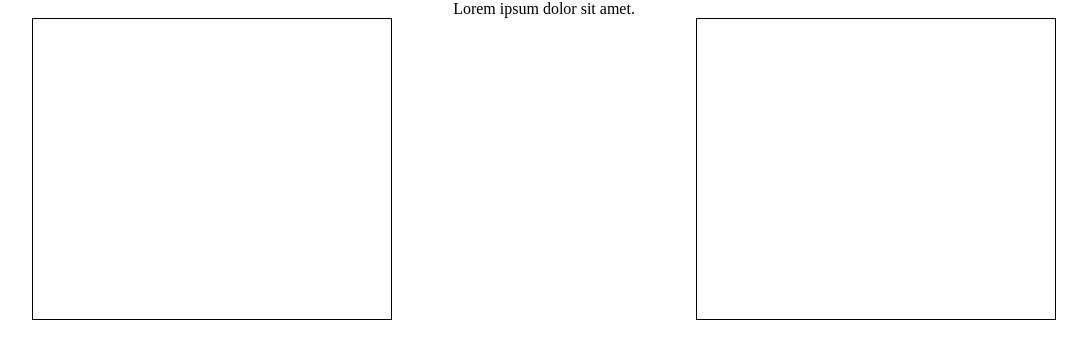
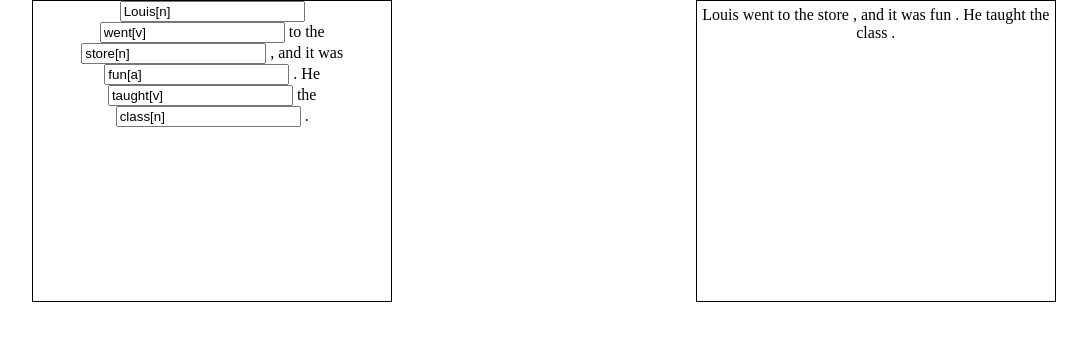
Before and after one commit to HasanAldhahi/Madlibs, a plain HTML site: page index.html in a window 1280 px wide. Shown: the whole page, without its empty margins (96-1183 px from the left). Drawn offline with Linux system fonts and the light colour scheme.

Commit message:
we have added the live change feature using the event listener called input, we have reached to tabbing stage not completed also we have the 20 words limit mark yet to be finished

```diff
--- a/index.html
+++ b/index.html
@@ -9,11 +9,14 @@
 </head>
 
 <body>
-  <p>Lorem ipsum dolor sit amet.</p>
+
   <div class="container">
     <div class='madLibsEdit'>
+      <p id="editP"></p>
+
     </div>
     <div class='madLibsPreview'>
+      <p id="previewP"></p>
     </div>
   </div>
 
--- a/madlibs.js
+++ b/madlibs.js
@@ -29,12 +29,12 @@
  */
 
 
+
+
 const preview = document.getElementsByClassName("madLibsPreview");
 const edit = document.getElementsByClassName("madLibsEdit");
-
-
-
-
+const previewP = document.getElementById("previewP");
+const editP = document.getElementById("editP")
 
 
 
@@ -60,7 +60,7 @@ function parseStory(rawStory) {
   })
 
 
-  // console.log(mapped_arr);
+
   return mapped_arr;
 
 }
@@ -77,7 +77,67 @@ function parseStory(rawStory) {
  */
 getRawStory().then(parseStory).then((processedStory) => {
 
-  console.log(processedStory)
+
+
+
+
+  input_place_id = [];
+  for (let [index, obj] of Object.entries(processedStory)) {
+
+    if (obj.pos === "n" || obj.pos === "v" || obj.pos === "a") {
+
+      input_place_id.push(index);
+
+      editP.innerHTML += `<input id = "in${index}" type= "text" value = ${obj.word}[${obj.pos}] > `
+      previewP.innerHTML += `<span id = span${index}>${obj.word}</span>` + " ";
+    }
+    else {
+      editP.innerHTML += `${obj.word} ` + " ";
+      previewP.innerHTML += `${obj.word}` + " ";
+    }
+  }
+
+  const inputsEl = document.querySelectorAll("input")
+  const spansEl = document.querySelectorAll("span")
+
+
+
+  console.log(inputsEl);
+  console.log(spansEl);
+
+  function enterKeyPressed(event, I) {
+    if (event.keyCode == 13) {
+      console.log("Enter key is pressed");
+      event.preventDefault();
+
+      return true;
+    } else {
+      return false;
+    }
+  }
+
+
+  // j is 0,1,2,3,4,5
+  //index is the id of input and span which is 0,2,4,9,12,14 positions
+  // input_place_id is [0,2,4,9,12,14]
+
+  for (let j in Object.entries(input_place_id)) {
+    console.log(j)
+    inputsEl[j]
+      .addEventListener('input', () => {
+        spansEl[j].innerText = inputsEl[j].value;
+      })
+    inputsEl[j].addEventListener('keydown', (event) => {
+      if (event.keyCode == 13) {
+        console.log("Enter key is pressed");
+        event.preventDefault();
+
+      } else {
+        return false;
+      }
+    })
+  }
+
 
 
 
--- a/style.css
+++ b/style.css
@@ -29,6 +29,7 @@
      width: 35%;
      height: 300px;
      border: 1px solid black;
+     text-align: center;
 
 
  }
@@ -37,7 +38,17 @@
      width: 35%;
      height: 300px;
      border: 1px solid black;
+     text-align: center;
 
 
 
  }
+ #previewP {
+     padding: 5px;
+
+
+ }
+
+ #in {
+     border: black solid 1px
+ }
```
